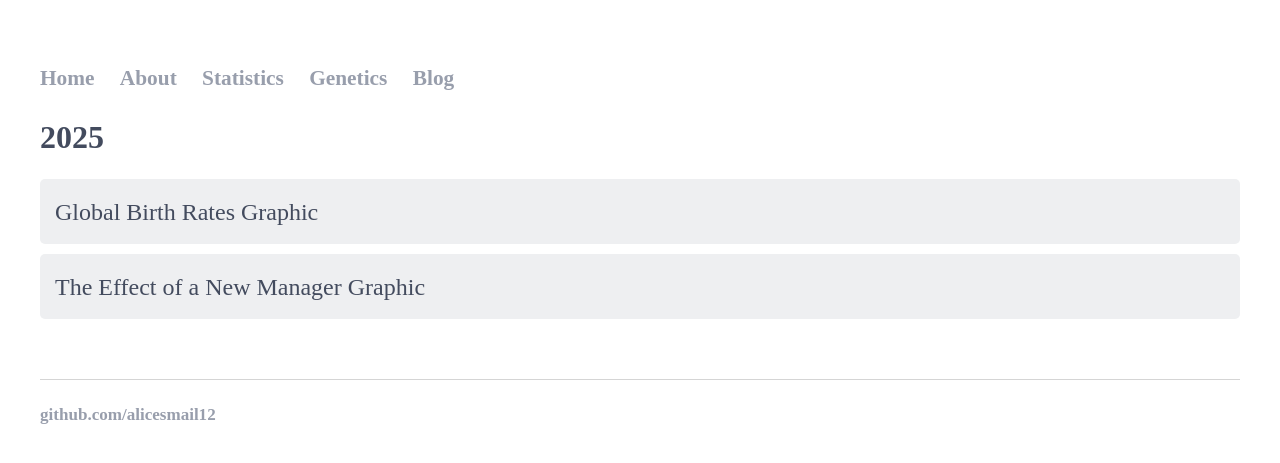
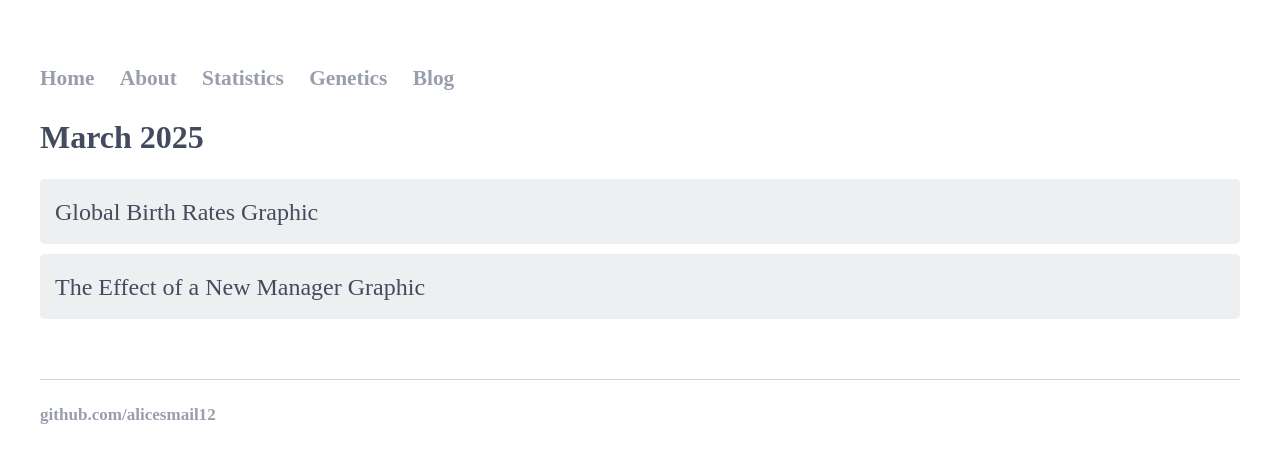
Before and after one commit to alicesmail12/alicesmail12.github.io, a Jekyll site: the page built from Blog/index.html, in a window 1280 px wide. Shown: the top 463 px of the page. Built offline with Jekyll 4.4.1, drawn with Linux system fonts in a browser that asks for light colours; some web fonts are replaced.

Commit message:
Update index.html

```diff
--- a/Blog/index.html
+++ b/Blog/index.html
@@ -68,7 +68,7 @@ a:hover {
 </style>
 
 <div class="container">
-<h1>2025</h1>
+<h1>March 2025</h1>
 <body>
     <div class="portfolio1">
         <div class="grid-item">
```
